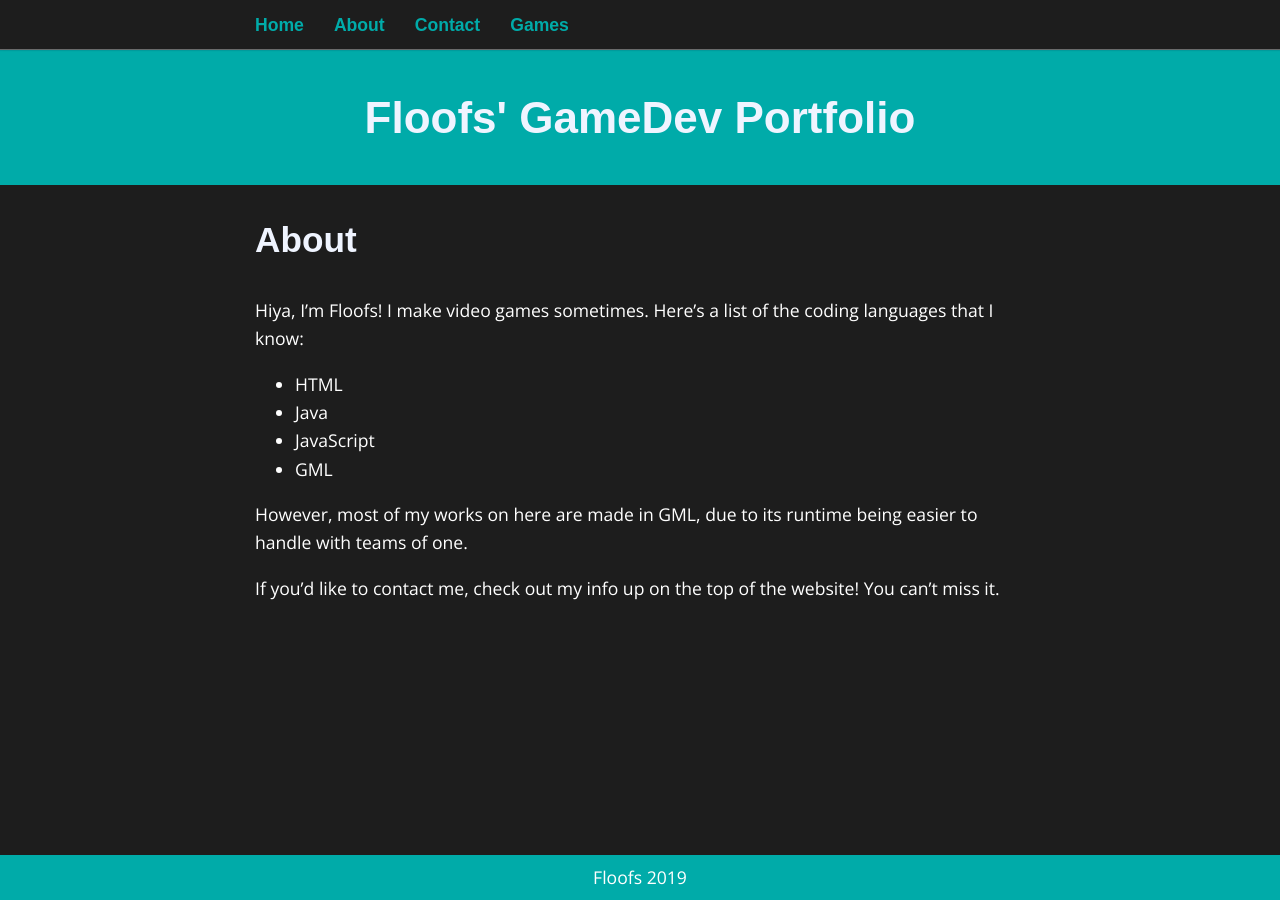
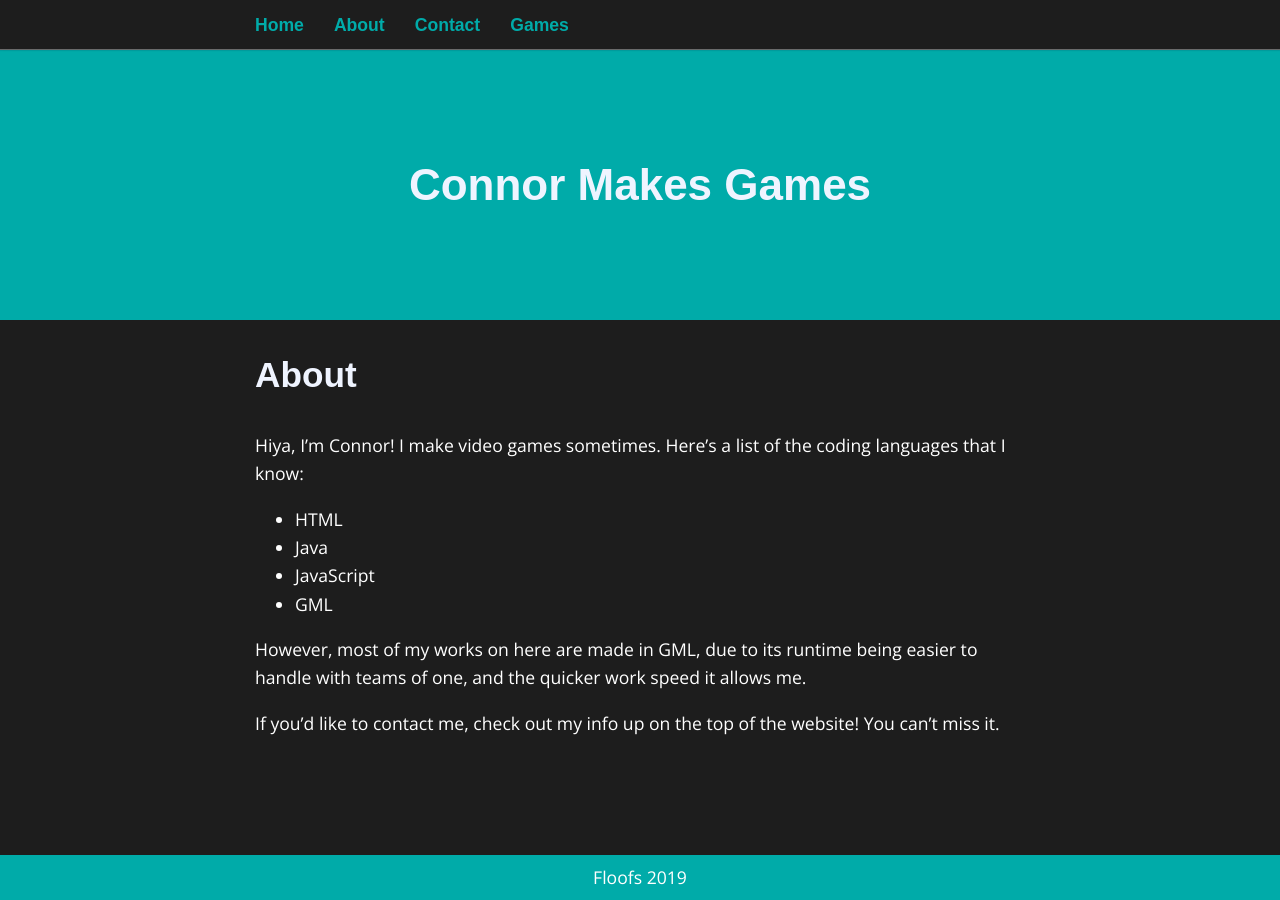
Before and after one commit to Floofs/Floofs.github.io, a Jekyll site: the page built from _pages/01_about.md, in a window 1280 px wide. Built offline with Jekyll 4.4.1, drawn with Linux system fonts in a browser that asks for light colours; some web fonts are replaced.

Commit message:
Update 1
Changed the title and the about page, as well as the main css header

```diff
--- a/_config.yml
+++ b/_config.yml
@@ -1,7 +1,7 @@
 # Site settings
-title: Floofs' GameDev Portfolio
+title: Connor Makes Games
 email: connor@huckaby.dev
-description: Floofs' website for his game development projects.
+description: Connor's online e-porfolio for video game development.
 baseurl: ""
 url: "https://www.floofs.dev"
 twitter_username: floofsdev
--- a/_pages/01_about.md
+++ b/_pages/01_about.md
@@ -4,7 +4,7 @@ title: About
 permalink: /about/
 ---
 
-Hiya, I'm Floofs! I make video games sometimes.
+Hiya, I'm Connor! I make video games sometimes.
 Here's a list of the coding languages that I know:
 
 * HTML
@@ -12,6 +12,7 @@ Here's a list of the coding languages that I know:
 * JavaScript
 * GML
 
-However, most of my works on here are made in GML, due to its runtime being easier to handle with teams of one.
+However, most of my works on here are made in GML, due to its runtime being easier to handle with teams of one, and the quicker
+work speed it allows me.
 
 If you'd like to contact me, check out my info up on the top of the website! You can't miss it.
--- a/_sass/_layout.scss
+++ b/_sass/_layout.scss
@@ -39,10 +39,10 @@ a:hover {
 }
 header {
 	background: $header;
-	padding: 0px 15px;
+	padding: 0px 0px;
 	text-align: center;
 	margin: 50px 0 0;
-	height: 15vh;
+	height: 30vh;
 	display: flex;
 	justify-content: center;
 	align-items: center;
```
